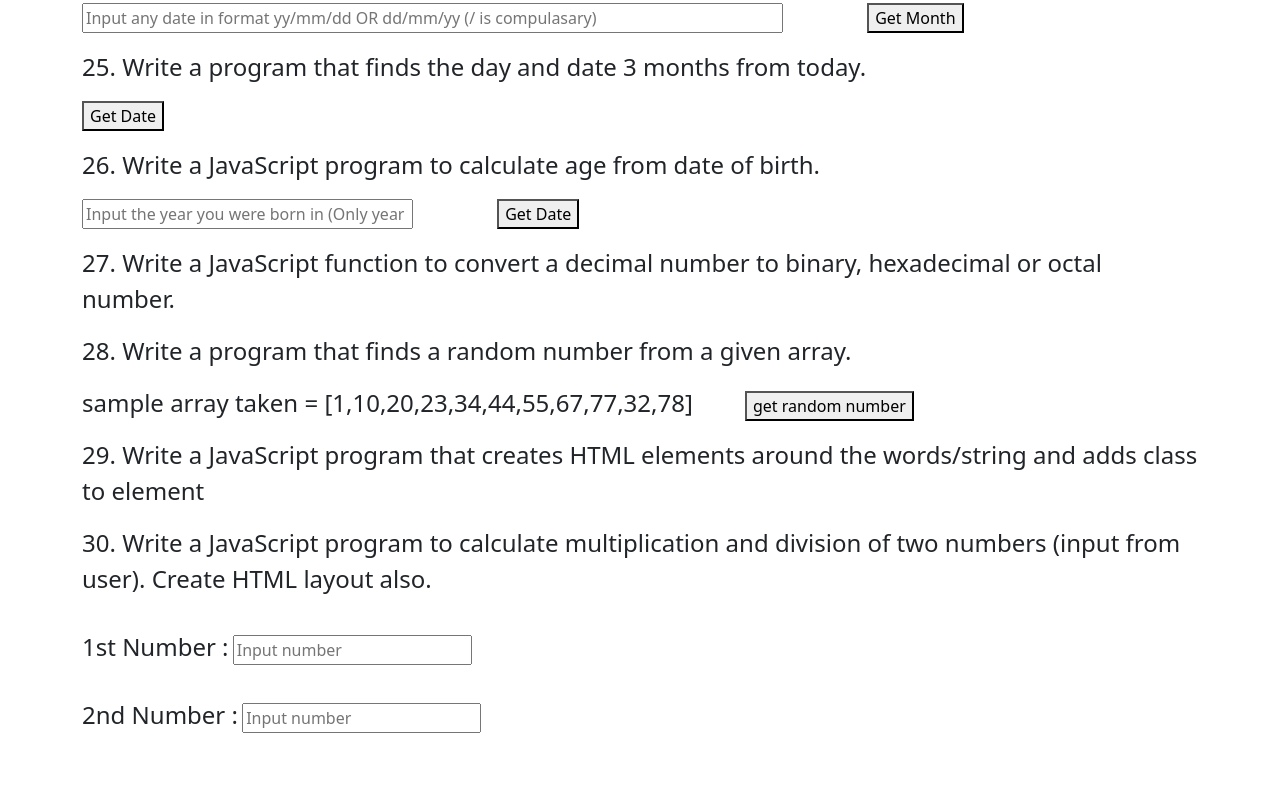
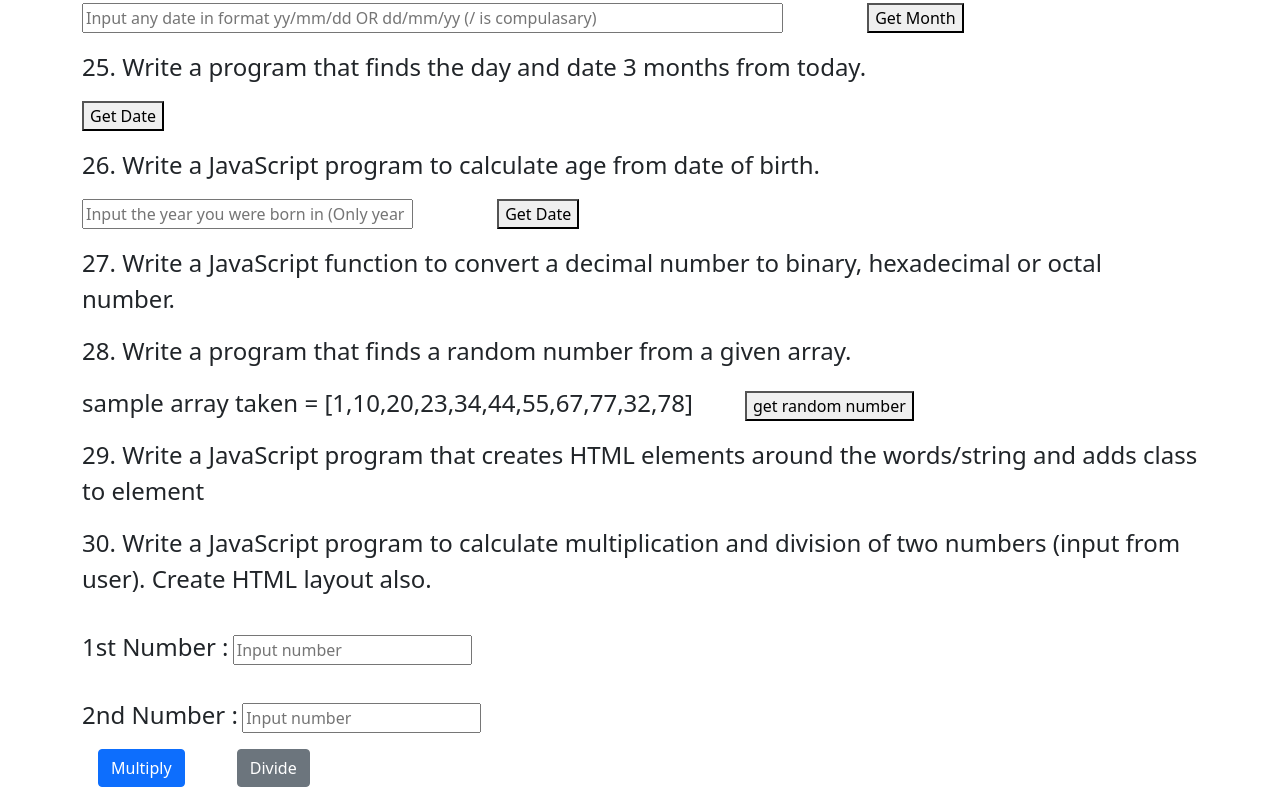
Before and after one commit to Sins53/Assignment-3, a plain HTML site: page Q21to30.html in a window 1280 px wide. Shown: the part 473-1276 px from the top of the page. Before the commit the page ends 1222 px from the top, so only its background shows below. Drawn offline with nearby package versions, Linux system fonts and the light colour scheme.

Commit message:
completed

```diff
--- a/Q21to30.html
+++ b/Q21to30.html
@@ -69,8 +69,11 @@
       <input id="Q30" type="text" placeholder="Input number">
       <br>
       <label for="1st Number"><p>2nd Number :</p></label>
-      <input id="Q30" type="text" placeholder="Input number">
+      <input id="Q30i" type="text" placeholder="Input number">
     </form>
+    <button class="btn btn-primary ms-3" onclick="fn30()" type="submit">Multiply</button>
+    <button class="btn btn-secondary ms-5" onclick="fn30i()" type="submit">Divide</button>
+    <p class="ms-5" id="A30"> </p>
 
 </div>
 <script src="Q21to30.js"></script>
--- a/Q21to30.js
+++ b/Q21to30.js
@@ -7,10 +7,7 @@ function fn21() {
 }
 function fn22() {
   var str = document.getElementById("Q22").value;
-  console.log(typeof(str));
   var num = Number(str);
-  console.log(typeof(str));
-  console.log(typeof(num));
   var arr = [1,2,3,4,5,6,7,8,9,10]
 
   if(num>=0 && num<=10){
@@ -76,3 +73,21 @@ function fn28() {
   document.getElementById("A28").innerHTML
                     = arr[ran];
 }
+function fn30() {
+  var str1 = document.getElementById("Q30").value;
+  var str2 = document.getElementById("Q30i").value;
+  var num1 = Number(str1);
+  var num2 = Number(str2);
+  var output = num1*num2;
+  document.getElementById("A30").innerHTML
+                    = output ;
+}
+function fn30i() {
+  var str1 = document.getElementById("Q30").value;
+  var str2 = document.getElementById("Q30i").value;
+  var num1 = Number(str1);
+  var num2 = Number(str2);
+  var output = num1 / num2;
+  document.getElementById("A30").innerHTML
+                    = output ;
+}
```
